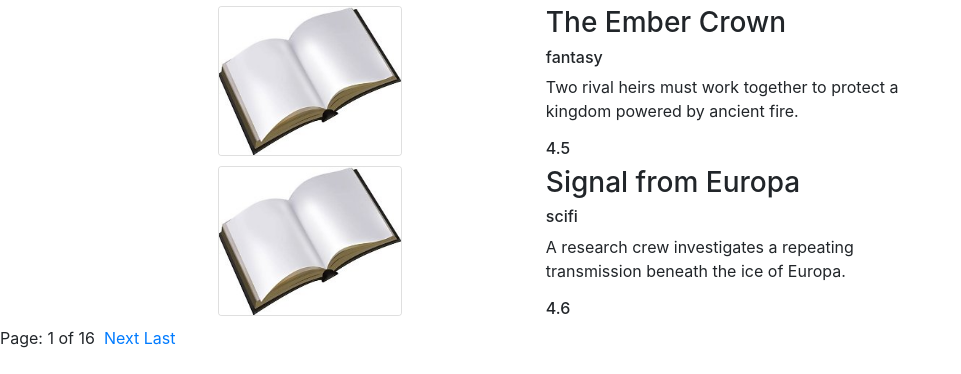
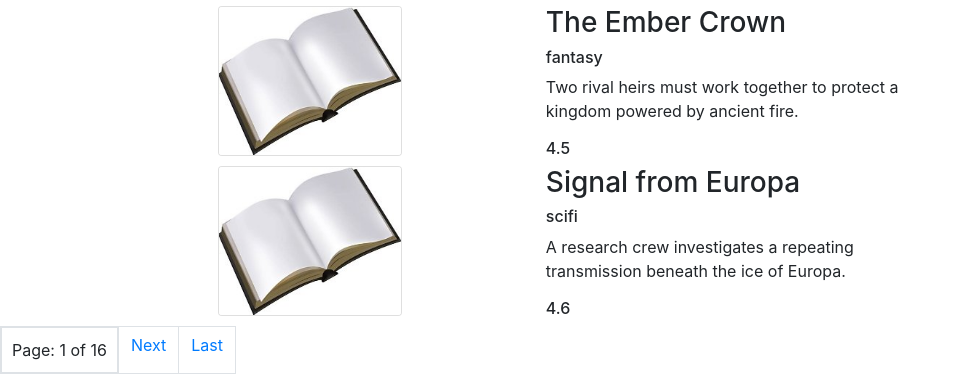
Before and after one commit to cchris452/CS3620_Book, a Django app: page /books/ in a window 1280 px wide. Shown: the part 526-900 px from the top of the page, without its empty margins (0-961 px from the left). Before the commit the page ends 874 px from the top, so only its background shows below. Run offline with Django 5.2, Linux system fonts and the light colour scheme; data comes from the database, SQL or seed files in the repository; some libraries are stand-ins or nearby versions.

Commit message:
updated html

```diff
--- a/bookdata/templates/bookdata/book_list.html
+++ b/bookdata/templates/bookdata/book_list.html
@@ -34,14 +34,15 @@
 {% endfor %}
 <div class="pagination">
     {% if book_object.has_previous %}
-        <a href="?page=1">First<a/> &nbsp
-        <a href="?page={{ book_object.previous_page_number}}">Previous</a> &nbsp
+        <a class="page-link" href="?page=1">First<a/>
+        <a class="page-link" href="?page={{ book_object.previous_page_number}}">Previous</a>
     {% endif %}
-
-    Page: {{ book_object.number }} of {{book_object.paginator.num_pages }} &nbsp
+    <div style="border: 2px solid #dee2e6; padding: 10px;">
+        Page: {{ book_object.number }} of {{book_object.paginator.num_pages }}
+    </div>
     {% if book_object.has_next %}
-            <a href="?page={{ book_object.next_page_number }}">Next</a> &nbsp
-            <a href="?page={{ book_object.paginator.num_pages }}">Last</a>
+            <a class="page-link" href="?page={{ book_object.next_page_number }}">Next</a>
+            <a class="page-link" href="?page={{ book_object.paginator.num_pages }}">Last</a>
     {% endif%}
 </div>
 </body>
```
